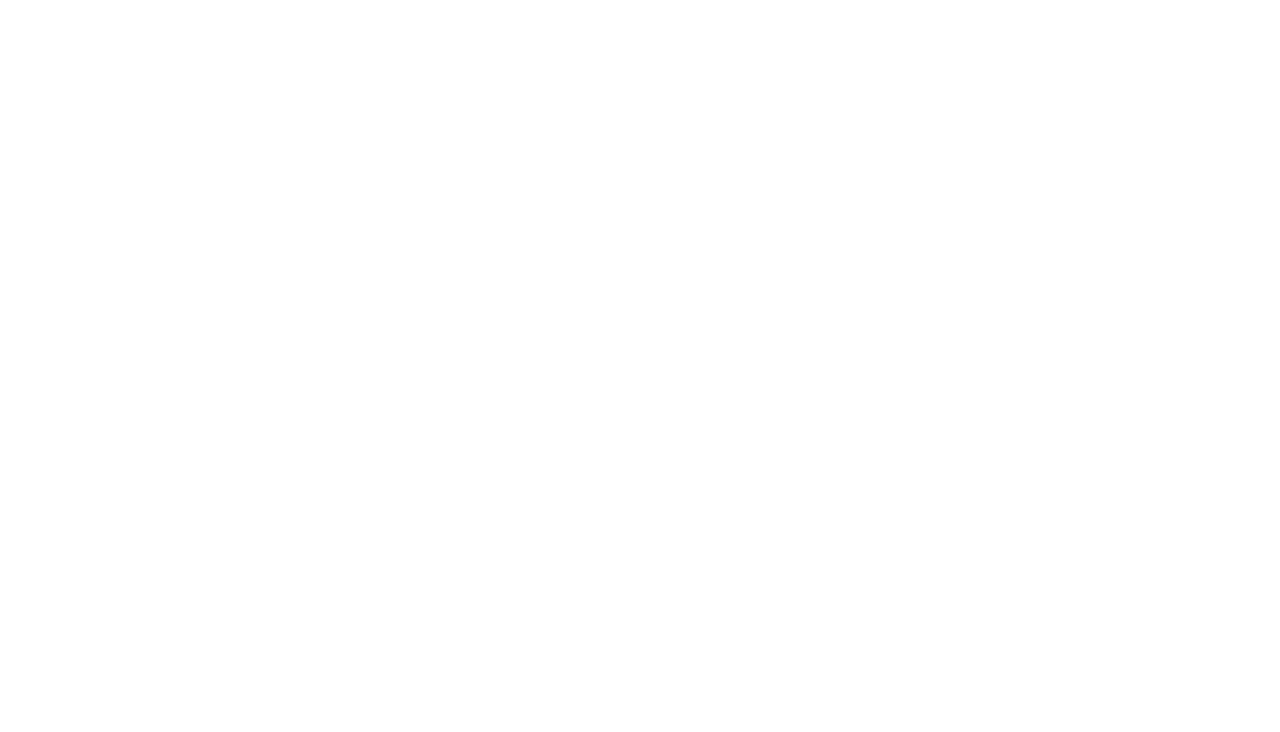
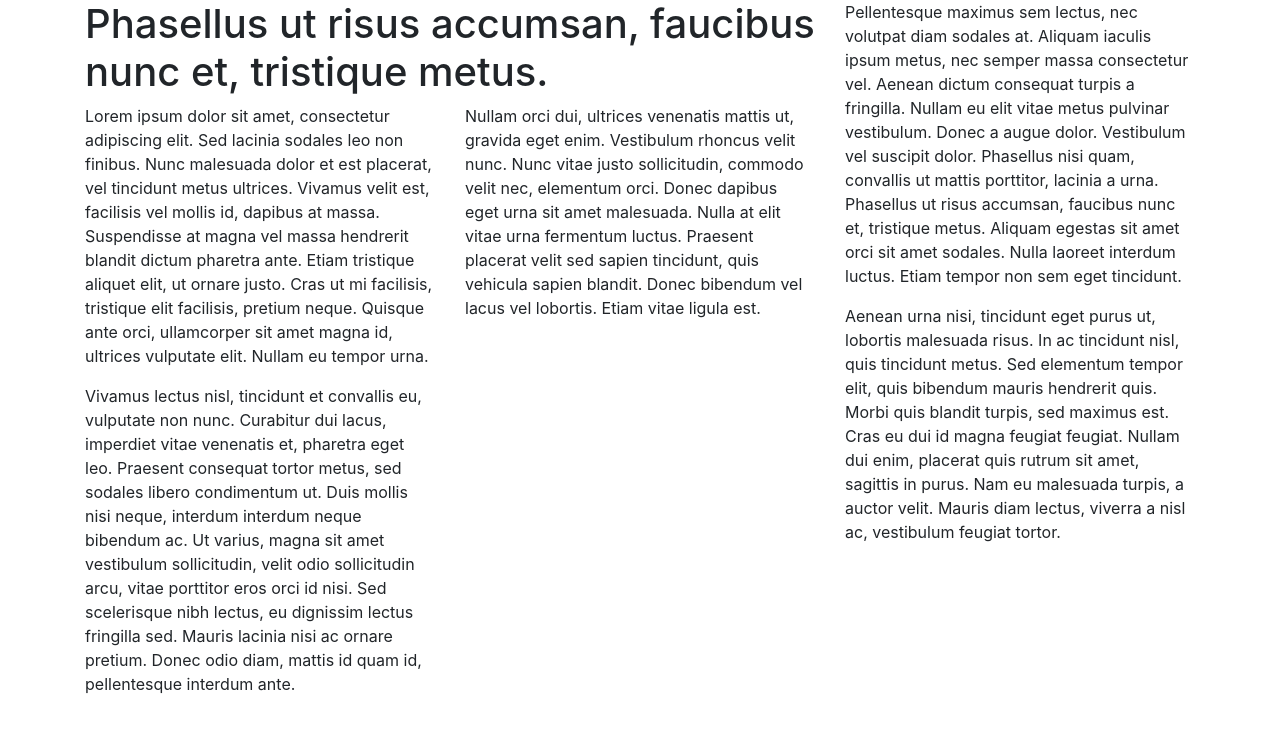
Before and after one commit to jungdipity/bootstrap, a plain HTML site: page index.html in a window 1280 px wide. Drawn offline with nearby package versions, Linux system fonts and the light colour scheme.

Commit message:
second commit

```diff
--- a/index.html
+++ b/index.html
@@ -1,10 +1,85 @@
 <!DOCTYPE html>
 <html>
+
     <head>
         <meta charset="utf-8">
+        <meta name="viewport" content="width=device-width, initial-scale=1">
         <title>Etusivu</title>
+        <link rel="stylesheet" href="https://stackpath.bootstrapcdn.com/bootstrap/4.5.2/css/bootstrap.min.css" integrity="sha384-JcKb8q3iqJ61gNV9KGb8thSsNjpSL0n8PARn9HuZOnIxN0hoP+VmmDGMN5t9UJ0Z" crossorigin="anonymous">
     </head>
+
     <body>
+        <div class="container">
+            <main class="row">
+                <section class="col-sm-8">
+                    <header class="row">
+                        <div class="col">
+                            <h1>Phasellus ut risus accumsan, faucibus nunc et, tristique metus.</h1>
+                        </div>
+                    </header>
+                    <div class="row">
+                        <article class="col">
+                            <p>
+                                Lorem ipsum dolor sit amet, consectetur adipiscing elit. Sed lacinia sodales leo non
+                                finibus. Nunc
+                                malesuada dolor et est placerat, vel tincidunt metus ultrices. Vivamus velit est, facilisis
+                                vel
+                                mollis id, dapibus at massa. Suspendisse at magna vel massa hendrerit blandit dictum
+                                pharetra ante.
+                                Etiam tristique aliquet elit, ut ornare justo. Cras ut mi facilisis, tristique elit
+                                facilisis,
+                                pretium neque. Quisque ante orci, ullamcorper sit amet magna id, ultrices vulputate elit.
+                                Nullam eu
+                                tempor urna.
+                            </p>
+                            <p>
+                                Vivamus lectus nisl, tincidunt et convallis eu, vulputate non nunc. Curabitur dui lacus,
+                                imperdiet
+                                vitae venenatis et, pharetra eget leo. Praesent consequat tortor metus, sed sodales libero
+                                condimentum ut. Duis mollis nisi neque, interdum interdum neque bibendum ac. Ut varius,
+                                magna sit
+                                amet vestibulum sollicitudin, velit odio sollicitudin arcu, vitae porttitor eros orci id
+                                nisi. Sed
+                                scelerisque nibh lectus, eu dignissim lectus fringilla sed. Mauris lacinia nisi ac ornare
+                                pretium.
+                                Donec odio diam, mattis id quam id, pellentesque interdum ante.
+                            </p>
+                        </article>
+                        <div class="col">
+                            <p>
+                                Nullam orci dui, ultrices venenatis mattis ut, gravida eget enim. Vestibulum rhoncus velit
+                                nunc.
+                                Nunc vitae justo sollicitudin, commodo velit nec, elementum orci. Donec dapibus eget urna
+                                sit amet
+                                malesuada. Nulla at elit vitae urna fermentum luctus. Praesent placerat velit sed sapien
+                                tincidunt,
+                                quis vehicula sapien blandit. Donec bibendum vel lacus vel lobortis. Etiam vitae ligula est.
+                            </p>
+                        </div>
+                    </div>
+                </section>
 
+                <aside class="col-sm">
+                    <p>
+                        Pellentesque maximus sem lectus, nec volutpat diam sodales at. Aliquam iaculis ipsum metus, nec
+                        semper massa consectetur vel. Aenean dictum consequat turpis a fringilla. Nullam eu elit vitae metus
+                        pulvinar vestibulum. Donec a augue dolor. Vestibulum vel suscipit dolor. Phasellus nisi quam,
+                        convallis ut mattis porttitor, lacinia a urna. Phasellus ut risus accumsan, faucibus nunc et,
+                        tristique metus. Aliquam egestas sit amet orci sit amet sodales. Nulla laoreet interdum luctus.
+                        Etiam tempor non sem eget tincidunt.
+                    </p>
+                    <p>Aenean urna nisi, tincidunt eget purus ut, lobortis malesuada risus. In ac tincidunt nisl, quis
+                        tincidunt metus. Sed elementum tempor elit, quis bibendum mauris hendrerit quis. Morbi quis blandit
+                        turpis, sed maximus est. Cras eu dui id magna feugiat feugiat. Nullam dui enim, placerat quis rutrum
+                        sit amet, sagittis in purus. Nam eu malesuada turpis, a auctor velit. Mauris diam lectus, viverra a
+                        nisl ac, vestibulum feugiat tortor.</p>
+                </aside>
+            </main>
+        </div>
+
+        <script src="https://ajax.googleapis.com/ajax/libs/jquery/3.5.1/jquery.min.js"></script>
+        <script src="https://cdn.jsdelivr.net/npm/popper.js@1.16.1/dist/umd/popper.min.js" integrity="sha384-9/reFTGAW83EW2RDu2S0VKaIzap3H66lZH81PoYlFhbGU+6BZp6G7niu735Sk7lN" crossorigin="anonymous"></script>
+        <script src="https://stackpath.bootstrapcdn.com/bootstrap/4.5.2/js/bootstrap.min.js" integrity="sha384-B4gt1jrGC7Jh4AgTPSdUtOBvfO8shuf57BaghqFfPlYxofvL8/KUEfYiJOMMV+rV" crossorigin="anonymous"></script>
     </body>
+
 </html>
```
Also changed, not shown: 1 other file.
